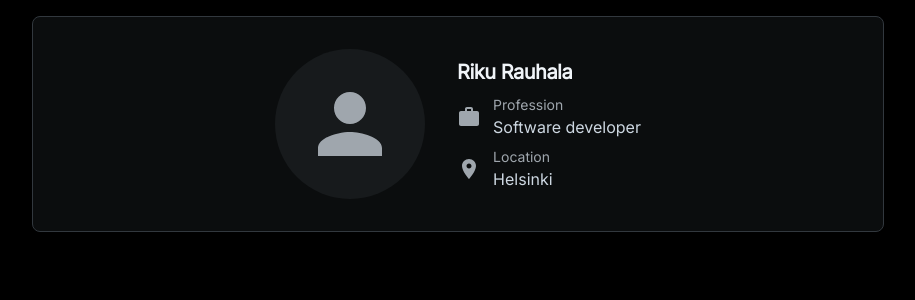
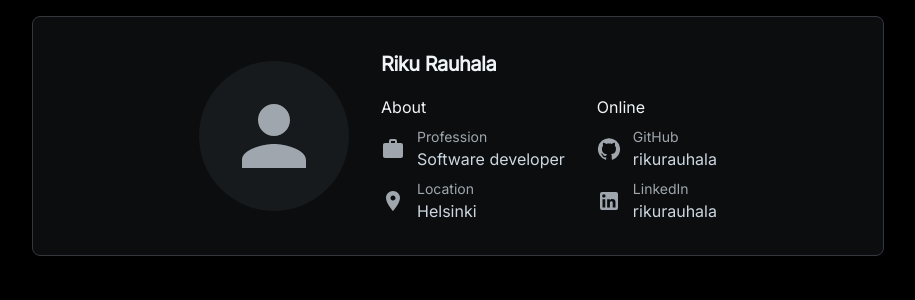
Before and after one commit to rikurauhala/rikurauhala.github.io, a React (Vite) app: page / in a window 1280 px wide. Shown: the top 300 px of the page, without its empty margins (182-1097 px from the left). Built offline with nearby package versions, Linux system fonts and the light colour scheme.

Commit message:
Add online accounts to InfoCard

```diff
--- a/src/components/InfoCard/InfoCard.tsx
+++ b/src/components/InfoCard/InfoCard.tsx
@@ -3,15 +3,18 @@ import Card from '@mui/joy/Card'
 import Stack from '@mui/joy/Stack'
 import Typography from '@mui/joy/Typography'
 
+import GitHubIcon from '@mui/icons-material/GitHub'
+import LinkedInIcon from '@mui/icons-material/LinkedIn'
 import PlaceIcon from '@mui/icons-material/Place'
 import WorkIcon from '@mui/icons-material/Work'
 
+import InfoItems from './InfoItems'
 import ProfilePicture from './ProfilePicture'
 
 const InfoCard = (): JSX.Element => {
   const name = 'Riku Rauhala'
 
-  const infoItems = [
+  const aboutItems = [
     {
       key: 'profession',
       title: 'Profession',
@@ -26,6 +29,21 @@ const InfoCard = (): JSX.Element => {
     },
   ]
 
+  const onlineItems = [
+    {
+      key: 'gitHub',
+      title: 'GitHub',
+      icon: <GitHubIcon />,
+      value: 'rikurauhala',
+    },
+    {
+      key: 'linkedIn',
+      title: 'LinkedIn',
+      icon: <LinkedInIcon />,
+      value: 'rikurauhala',
+    },
+  ]
+
   return (
     <Card>
       <Stack
@@ -36,23 +54,14 @@ const InfoCard = (): JSX.Element => {
         spacing={4}
       >
         <ProfilePicture />
-        <Stack direction="column" justifyContent="space-between" spacing={1} textAlign="left">
-          <Typography component="h1" level="h4">
+        <Stack direction="column" justifyContent="space-between" spacing={2} textAlign="left">
+          <Typography component="h1" level="h4" textAlign={{ xs: 'center', sm: 'left' }}>
             <Box>{name}</Box>
           </Typography>
-          {infoItems.map(({ key, title, icon, value }) => (
-            <Stack key={key} alignItems="center" direction="row" spacing={1.5}>
-              {icon}
-              <Stack alignItems="start" direction="column">
-                <Typography color="neutral" level="title-sm">
-                  {title}
-                </Typography>
-                <Typography>
-                  <Box>{value}</Box>
-                </Typography>
-              </Stack>
-            </Stack>
-          ))}
+          <Stack direction={{ xs: 'column', sm: 'row' }} justifyContent="space-between" spacing={4}>
+            <InfoItems header="About" items={aboutItems} />
+            <InfoItems header="Online" items={onlineItems} />
+          </Stack>
         </Stack>
       </Stack>
     </Card>
--- /dev/null
+++ b/src/components/InfoCard/InfoItems.tsx
@@ -0,0 +1,40 @@
+import Box from '@mui/joy/Box'
+import Stack from '@mui/joy/Stack'
+import Typography from '@mui/joy/Typography'
+
+interface InfoItem {
+  key: string
+  title: string
+  icon: JSX.Element
+  value: string
+}
+
+interface InfoItemsProps {
+  header: string
+  items: InfoItem[]
+}
+
+const InfoItems = ({ header, items }: InfoItemsProps): JSX.Element => {
+  return (
+    <Box>
+      <Typography component="h1" level="title-md" mb={1}>
+        <Box>{header}</Box>
+      </Typography>
+      {items.map(({ key, title, icon, value }) => (
+        <Stack key={key} alignItems="center" direction="row" mt={1} spacing={1.5}>
+          {icon}
+          <Stack alignItems="start" direction="column">
+            <Typography color="neutral" level="title-sm">
+              {title}
+            </Typography>
+            <Typography>
+              <Box>{value}</Box>
+            </Typography>
+          </Stack>
+        </Stack>
+      ))}
+    </Box>
+  )
+}
+
+export default InfoItems
```
